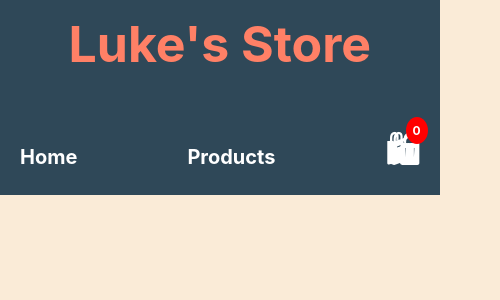
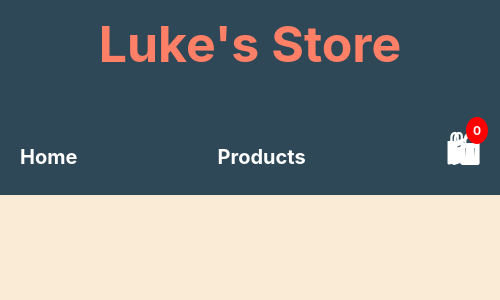
Before and after one commit to luhook04/lukes-store, a React (Create React App) app: page / in a window 390 px wide. Shown: the top 300 px of the page, 500 px wide, since content can reach past the window. Built offline with nearby package versions, Linux system fonts and the light colour scheme; no server answers.

Commit message:
Changed media query width

```diff
--- a/src/App.css
+++ b/src/App.css
@@ -198,9 +198,3 @@ body {
     justify-content: space-between;
   }
 }
-
-@media only screen and (max-width: 439px) {
-  nav {
-    width: fit-content;
-  }
-}
--- a/src/index.css
+++ b/src/index.css
@@ -12,7 +12,7 @@ code {
     monospace;
 }
 
-@media only screen and (max-width: 439px) {
+@media only screen and (max-width: 500px) {
   #root {
     width: fit-content;
   }
```
